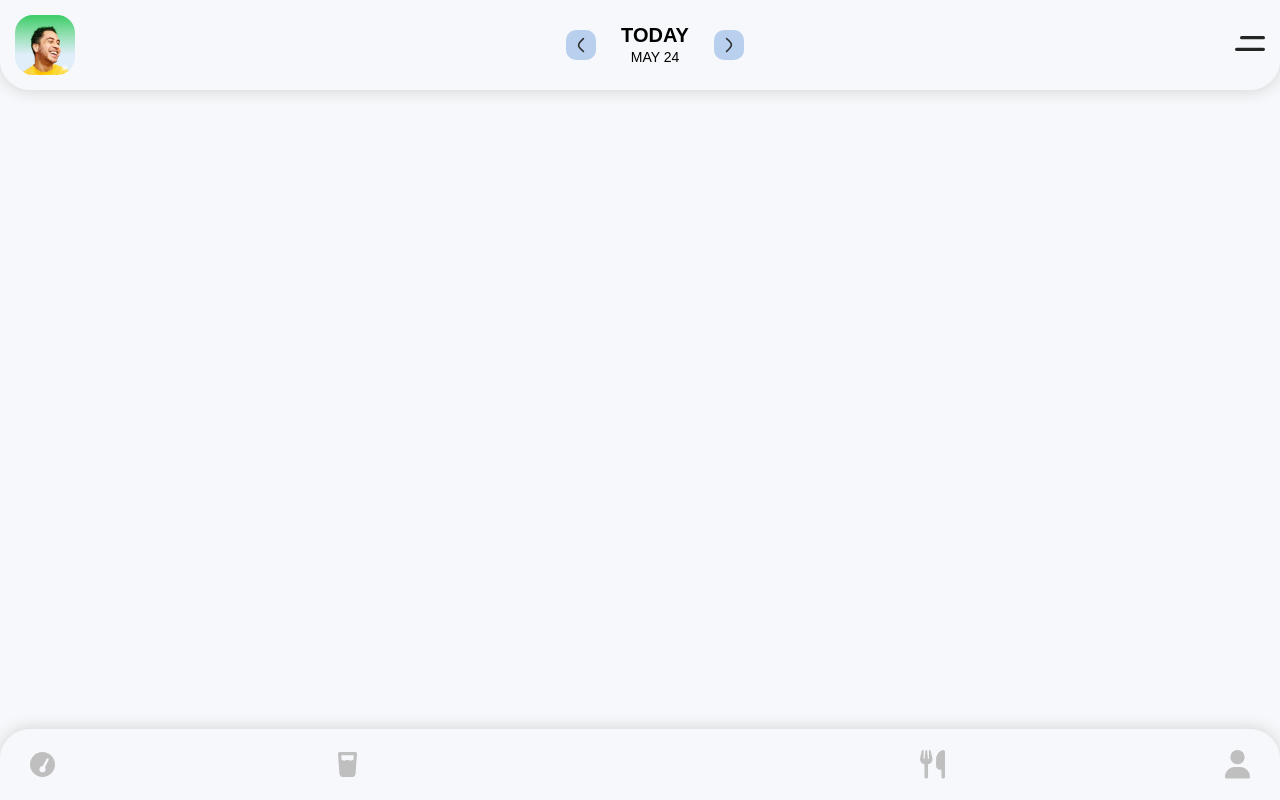
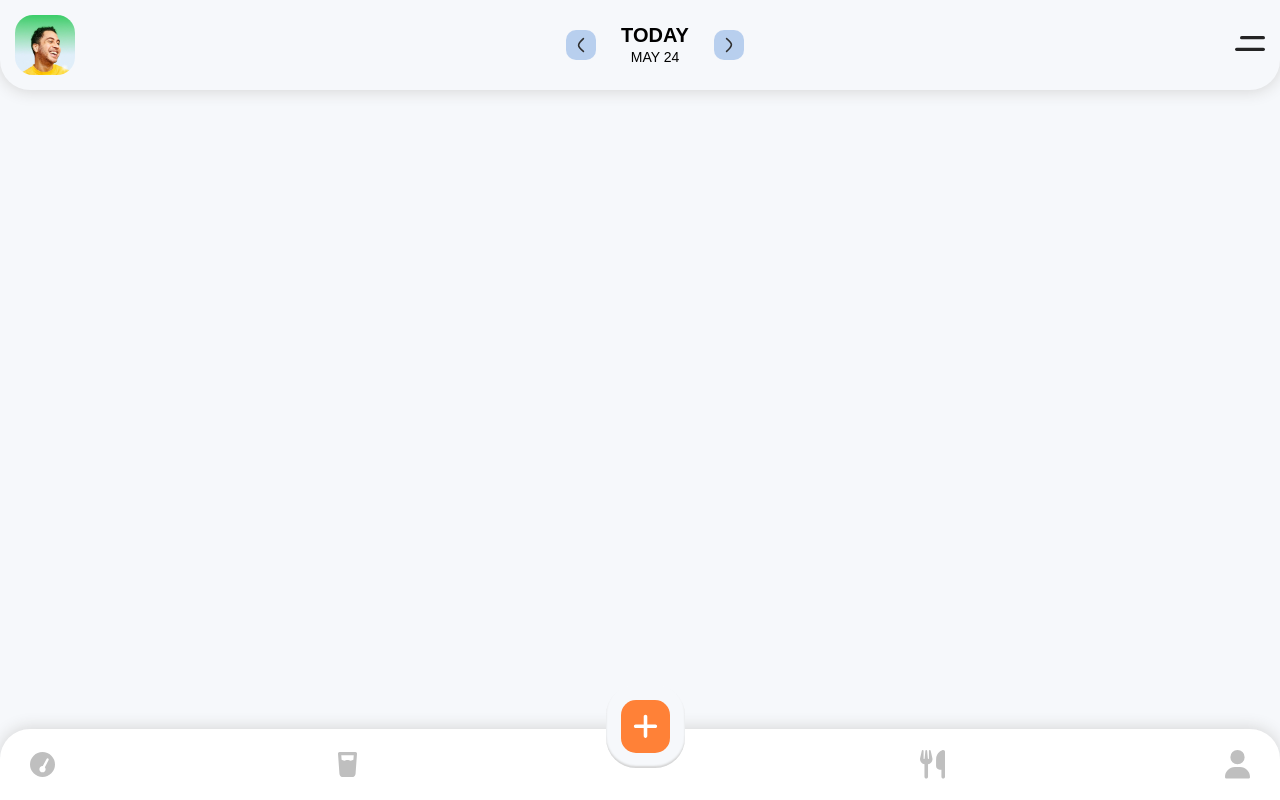
Before and after one commit to MahshadOliaie/Fitness-App, a React (Vite) app: page / in a window 1280 px wide. Built offline with nearby package versions, Linux system fonts and the light colour scheme.

Commit message:
add btn added

```diff
--- a/src/components/Toolbar/Toolbar.jsx
+++ b/src/components/Toolbar/Toolbar.jsx
@@ -9,6 +9,13 @@ function Toolbar() {
             <div className={CSS.space}></div>
             <svg className={CSS.trash} xmlns="http://www.w3.org/2000/svg" viewBox="0 0 384 512"><path d="M32 0C23.1 0 14.6 3.7 8.6 10.2S-.6 25.4 .1 34.3L28.9 437.7c3 41.9 37.8 74.3 79.8 74.3H275.3c42 0 76.8-32.4 79.8-74.3L383.9 34.3c.6-8.9-2.4-17.6-8.5-24.1S360.9 0 352 0H32zM73 156.5L66.4 64H317.6L311 156.5l-24.2 12.1c-19.4 9.7-42.2 9.7-61.6 0c-20.9-10.4-45.5-10.4-66.4 0c-19.4 9.7-42.2 9.7-61.6 0L73 156.5z" /></svg>
             <svg className={CSS.dashboard} xmlns="http://www.w3.org/2000/svg" viewBox="0 0 512 512"><path d="M0 256a256 256 0 1 1 512 0A256 256 0 1 1 0 256zm320 96c0-15.9-5.8-30.4-15.3-41.6l76.6-147.4c6.1-11.8 1.5-26.3-10.2-32.4s-26.2-1.5-32.4 10.2L262.1 288.3c-2-.2-4-.3-6.1-.3c-35.3 0-64 28.7-64 64s28.7 64 64 64s64-28.7 64-64z" /></svg>
+
+            <div className={CSS.addBtnBg}>
+                <div className={CSS.addBtn}>
+                    <svg xmlns="http://www.w3.org/2000/svg" viewBox="0 0 448 512"><path d="M256 80c0-17.7-14.3-32-32-32s-32 14.3-32 32V224H48c-17.7 0-32 14.3-32 32s14.3 32 32 32H192V432c0 17.7 14.3 32 32 32s32-14.3 32-32V288H400c17.7 0 32-14.3 32-32s-14.3-32-32-32H256V80z" /></svg>
+                </div>
+            </div>
+
         </div>
     )
 }
--- a/src/components/Toolbar/index.module.css
+++ b/src/components/Toolbar/index.module.css
@@ -4,6 +4,7 @@
     bottom: 0;
     display: flex;
     padding: 20px 30px;
+    background-color: white;
     flex-direction: row-reverse;
     align-items: center;
     justify-content: space-between;
@@ -20,6 +21,33 @@
 }
 
 
-.trash{
+.trash {
     padding: 3px;
 }
+
+.addBtn {
+    background-color: #FF8137;
+    display: flex;
+    align-items: center;
+    justify-content: center;
+    padding: 12px;
+    border-radius: 15px;
+}
+
+
+.addBtnBg {
+    position: absolute;
+    display: flex;
+    align-items: center;
+    justify-content: center;
+    left: calc(50% - 34.5px);
+    bottom: 45%;
+    background-color: #F6F8FB;
+    padding: 15px 15px;
+    border-radius: 30px;
+    box-shadow: inset 0px -2px 2px rgb(212, 212, 212);
+}
+
+.addBtn svg {
+    fill: white;
+}
```
